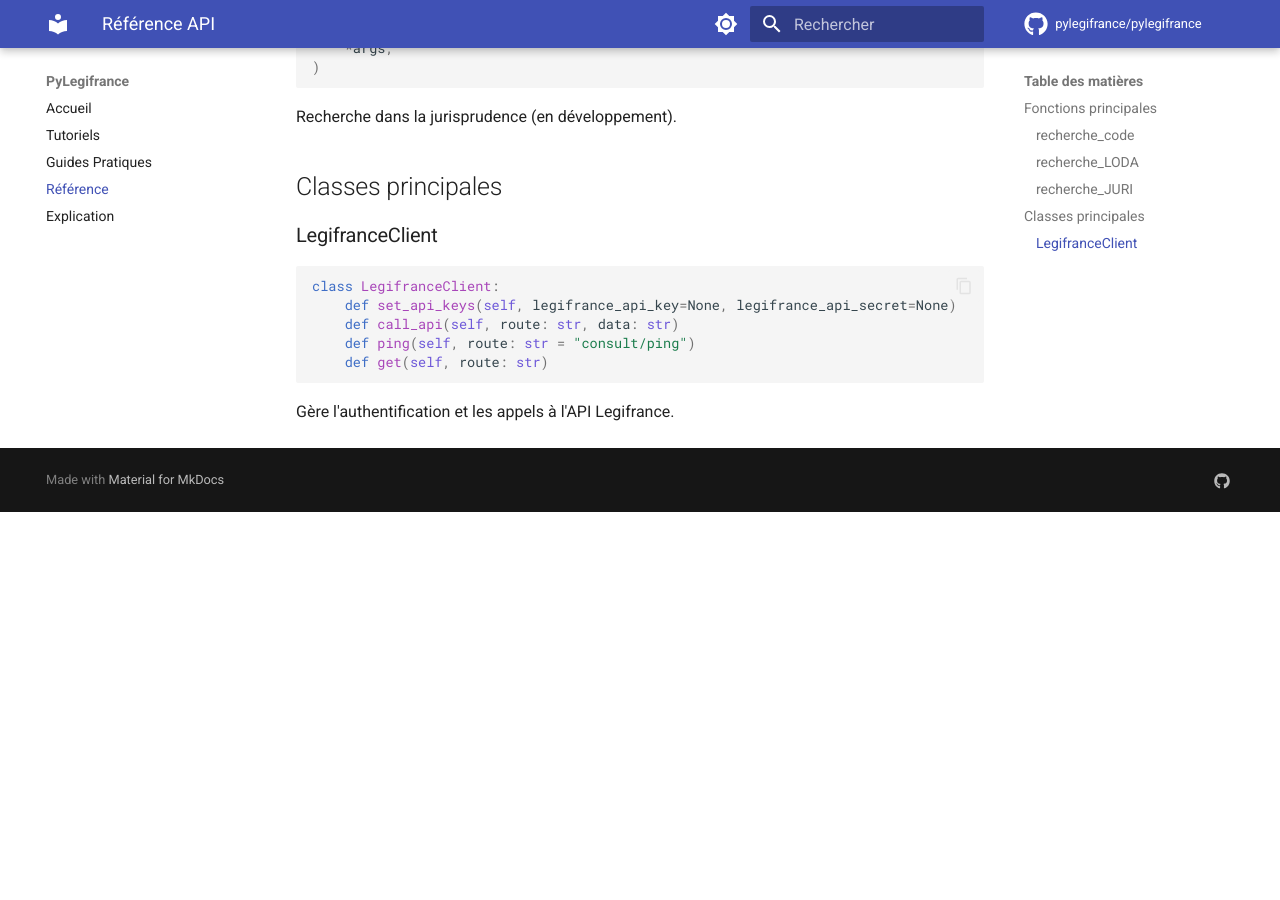
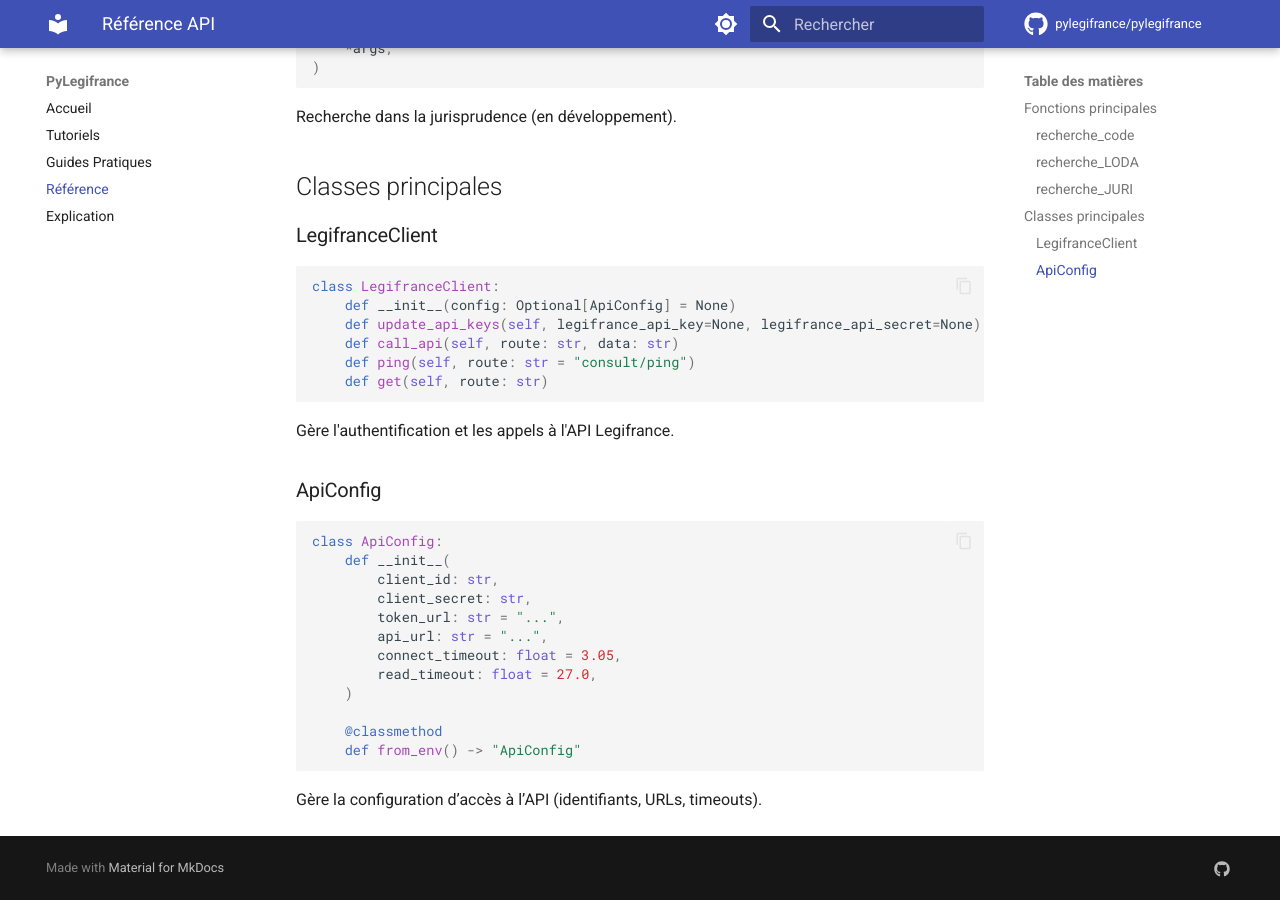
Before and after one commit to rdassignies/pylegifrance, an MkDocs documentation site: the page built from docs/reference/index.md, in a window 1280 px wide and 900 px high, scrolled down 1138 px. Built offline with MkDocs 1.6.1 and Material for MkDocs 9.7.7, drawn with Linux system fonts in a browser that asks for light colours; comment, search, counter and statistics services are not loaded; before the commit the page ends 1650 px from its top, so only the background shows below that.

Commit message:
Clarify LegifranceClient initialization and rename set_api_keys to update_api_keys (#15) (#16)
* document ApiConfig usage and initialization examples

* refactor: rename set_api_keys to update_api_keys and add corresponding test

* test: Simulating other creds usage

````diff
--- a/docs/reference/index.md
+++ b/docs/reference/index.md
@@ -63,10 +63,30 @@
 
 ```python
 class LegifranceClient:
-    def set_api_keys(self, legifrance_api_key=None, legifrance_api_secret=None)
+    def __init__(config: Optional[ApiConfig] = None)
+    def update_api_keys(self, legifrance_api_key=None, legifrance_api_secret=None)
     def call_api(self, route: str, data: str)
     def ping(self, route: str = "consult/ping")
     def get(self, route: str)
 ```
 
 Gère l'authentification et les appels à l'API Legifrance.
+
+### ApiConfig
+
+```python
+class ApiConfig:
+    def __init__(
+        client_id: str,
+        client_secret: str,
+        token_url: str = "...",
+        api_url: str = "...",
+        connect_timeout: float = 3.05,
+        read_timeout: float = 27.0,
+    )
+
+    @classmethod
+    def from_env() -> "ApiConfig"
+```
+
+Gère la configuration d’accès à l’API (identifiants, URLs, timeouts).
````
Also changed, not shown: docs/how-to/index.md (+25 -2 lines), 3 other files.
